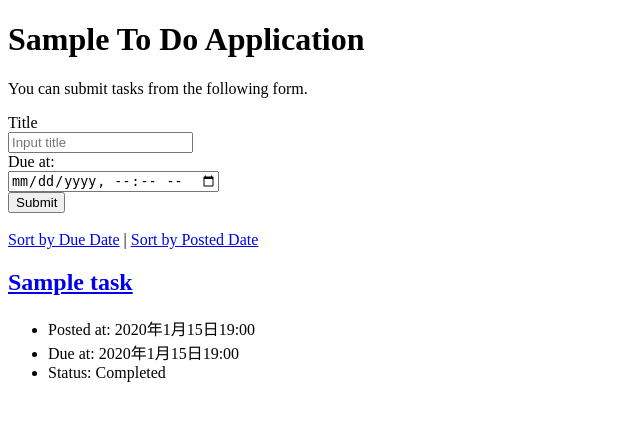
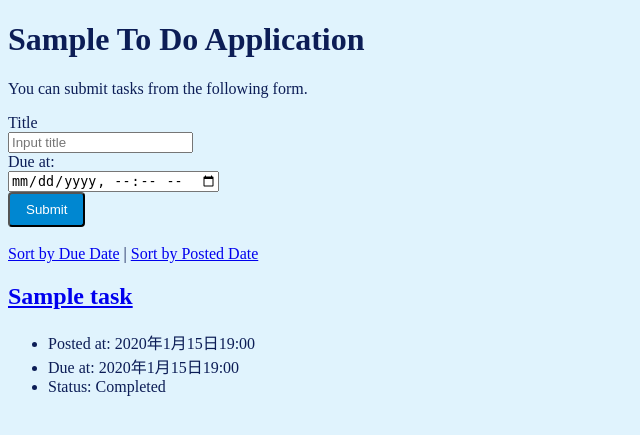
Before and after one commit to 1F10240198/django-test-exercise, a Django app: page / in a window 1280 px wide. Shown: the top 435 px of the page, without its empty margins (0-640 px from the left). Run offline with Django 5.2, Linux system fonts and the light colour scheme; tables that the repository leaves empty hold one stand-in row (values such as "Sample post").

Commit message:
cssを作成

```diff
--- /dev/null
+++ b/todo/static/todo/css/default.css
@@ -0,0 +1,13 @@
+body {
+    background-color: #e0f3fd;
+    color: #0c1d56;
+}
+
+button {
+    display: inline-block;
+    padding: .6em 1.2em;
+    background-color: #0087d1;
+    color: white;
+    text-decoration: none;
+    border-radius: 4px;
+}
--- a/todo/templates/todo/index.html
+++ b/todo/templates/todo/index.html
@@ -6,6 +6,7 @@
     <title>To Do Application</title>
     <meta charset="UTF-8">
     <meta name="author" content="INIAD">
+    <link rel="stylesheet" href="../../static/todo/css/default.css">
   </head>
 
   <body>
```
